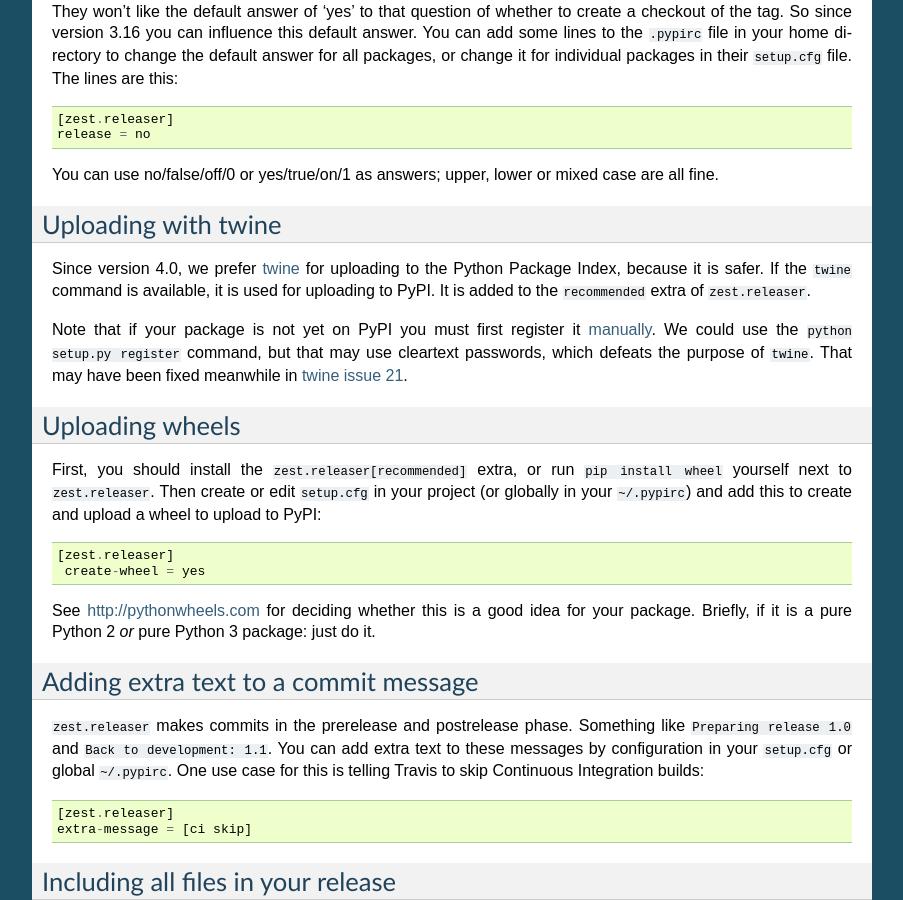
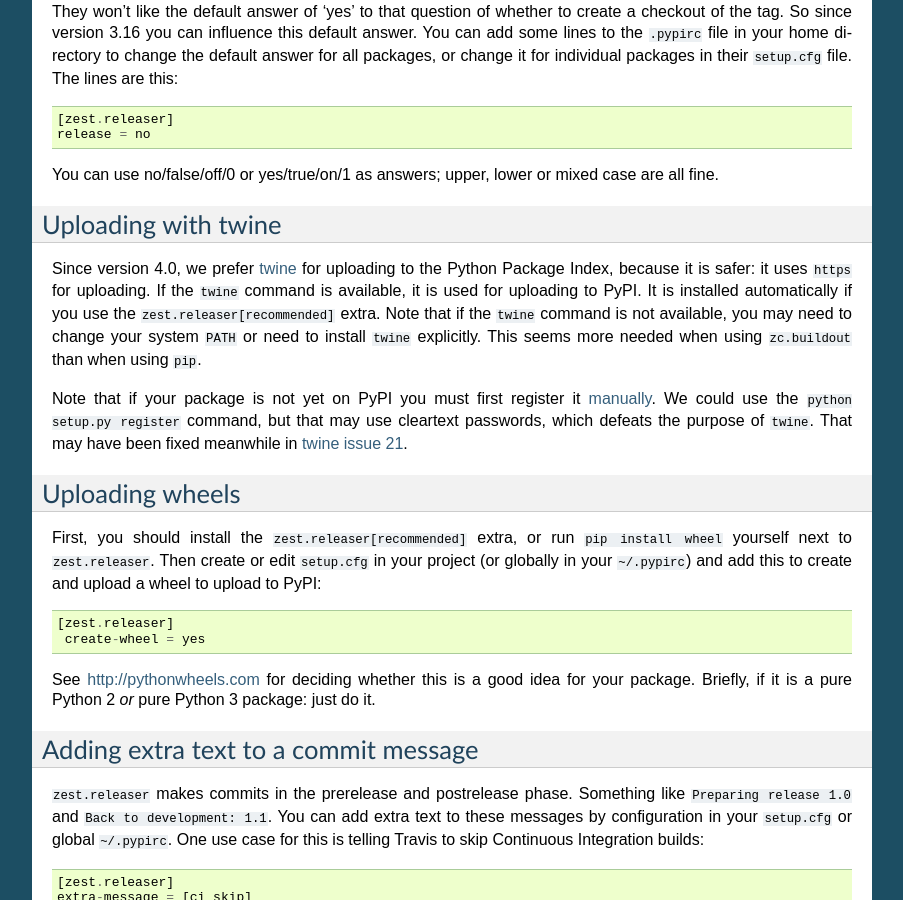
Before and after one commit to zestsoftware/zest.releaser, a Sphinx documentation site: the page built from doc/source/uploading.rst, in a window 1280 px wide and 900 px high, scrolled down 1264 px. Shown: the whole window, without its empty margins (198-1101 px from the left). Built offline with Sphinx 7.4.7, drawn with Linux system fonts in a browser that asks for light colours.

Commit message:
Reword changelog entry and doc for twine.

```diff
--- a/doc/source/uploading.rst
+++ b/doc/source/uploading.rst
@@ -95,9 +95,13 @@
 --------------------
 
 Since version 4.0, we prefer twine_ for uploading to the Python
-Package Index, because it is safer.  If the ``twine`` command is
-available, it is used for uploading to PyPI.  It is added to the
-``recommended`` extra of ``zest.releaser``.
+Package Index, because it is safer: it uses ``https`` for uploading.
+If the ``twine`` command is available, it is used for uploading to
+PyPI.  It is installed automatically if you use the
+``zest.releaser[recommended]`` extra.  Note that if the ``twine``
+command is not available, you may need to change your system ``PATH``
+or need to install ``twine`` explicitly.  This seems more needed when
+using ``zc.buildout`` than when using ``pip``.
 
 Note that if your package is not yet on PyPI you must first register
 it manually_.  We could use the ``python setup.py register`` command,
```
Also changed, not shown: CHANGES.rst (+6 -3 lines).
